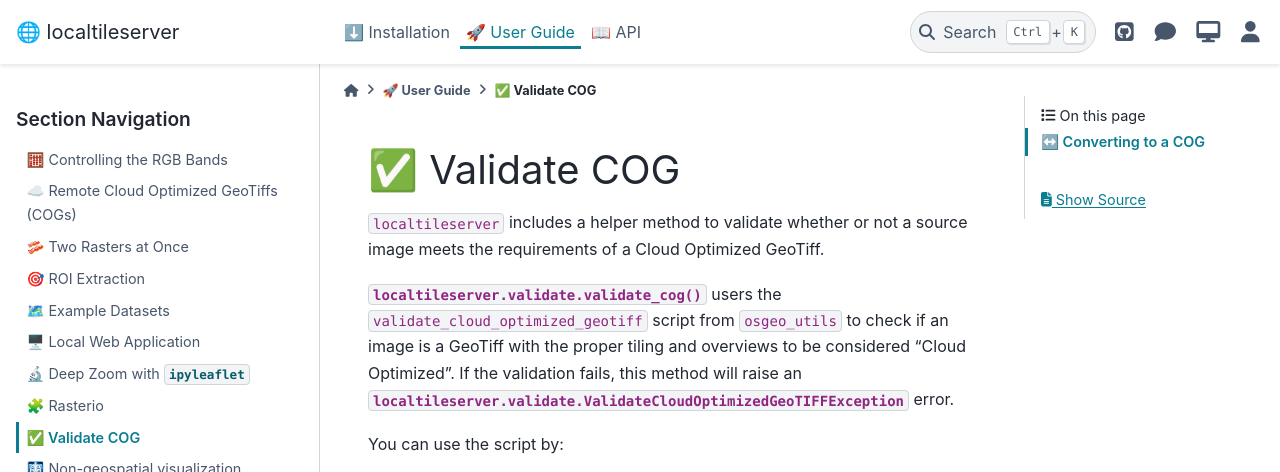
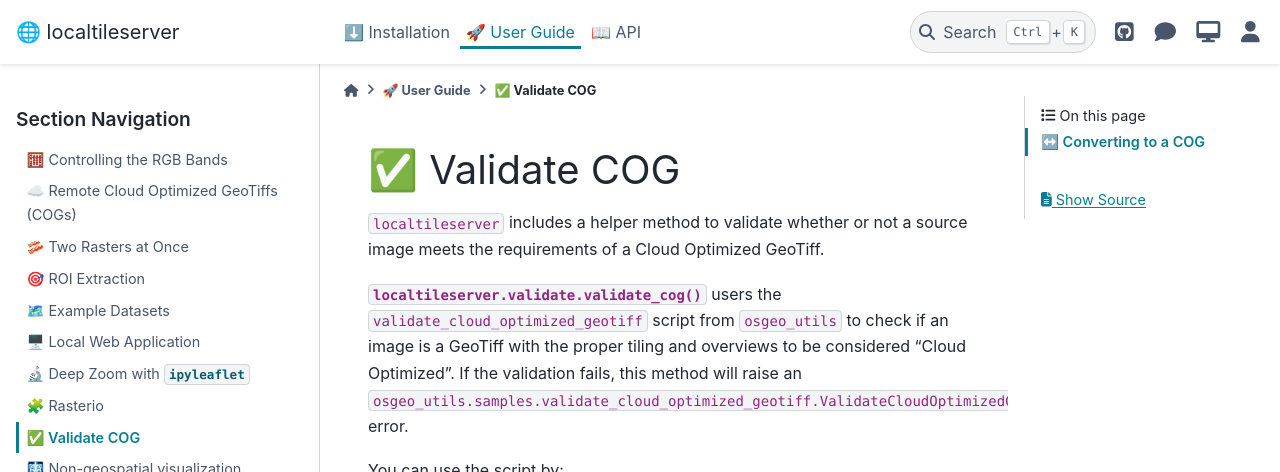
Before and after one commit to banesullivan/localtileserver, a Sphinx documentation site: the page built from doc/source/user-guide/validate_cog.rst, in a window 1280 px wide and 900 px high, cut to the strip 0-472 px from the top of the window. Built offline with Sphinx 7.4.7 and the PyData theme 0.15.4, drawn with Linux system fonts in a browser that asks for light colours; nearby versions of some CDN libraries; the version number could not be read and is left out.

Commit message:
Fix error

```diff
--- a/doc/source/user-guide/validate_cog.rst
+++ b/doc/source/user-guide/validate_cog.rst
@@ -8,7 +8,7 @@
 ``validate_cloud_optimized_geotiff`` script from ``osgeo_utils`` to check if
 an image is a GeoTiff with the proper tiling and overviews to be considered
 "Cloud Optimized". If the validation fails, this method will raise an
-:class:`localtileserver.validate.ValidateCloudOptimizedGeoTIFFException`
+``osgeo_utils.samples.validate_cloud_optimized_geotiff.ValidateCloudOptimizedGeoTIFFException``
 error.
 
 You can use the script by:
```
Also changed, not shown: doc/source/api/index.rst (+0 -9 lines).
